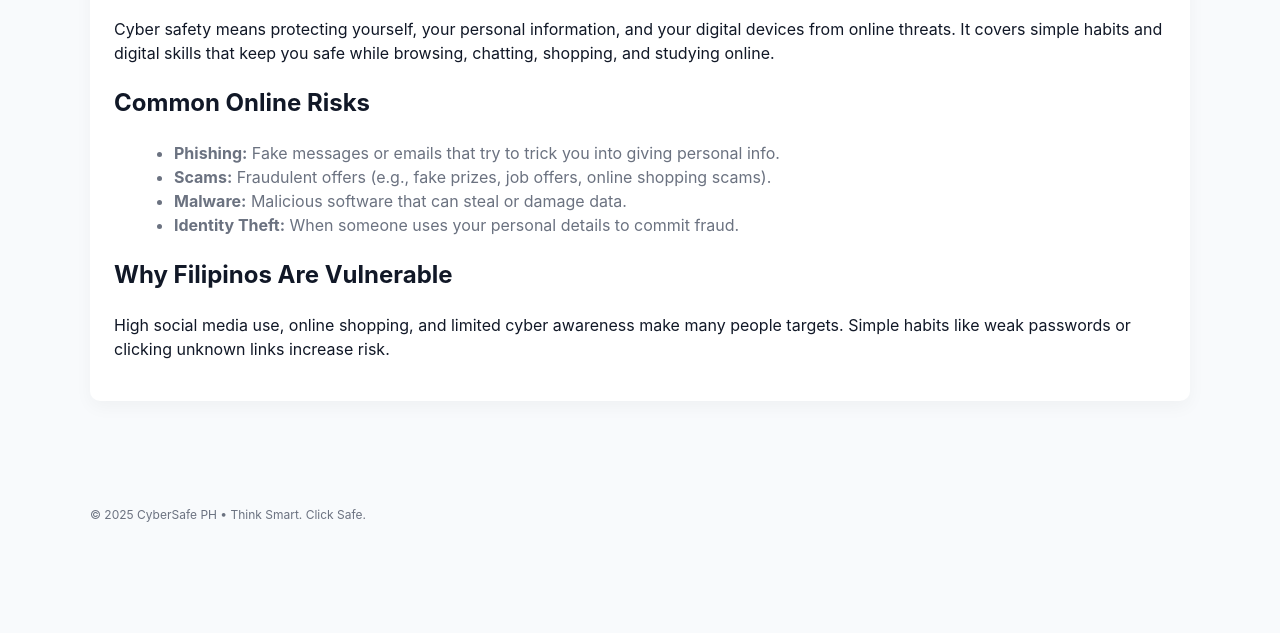
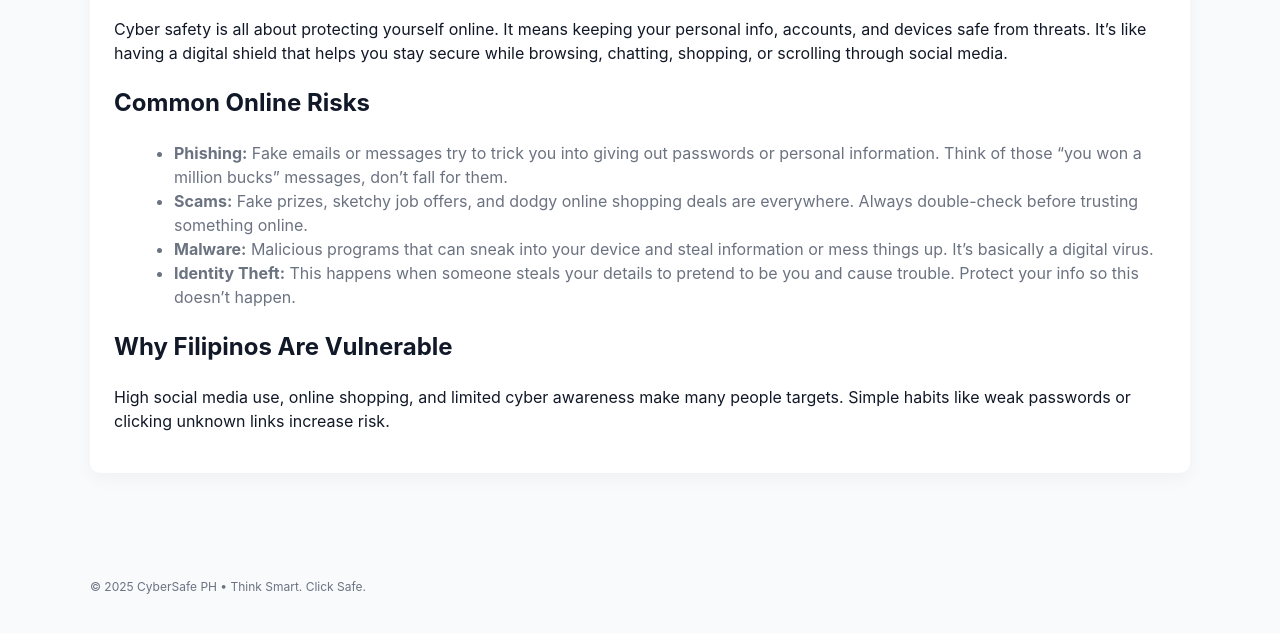
Before and after one commit to jamireako2006-pixel/BossMaster.github.io, a plain HTML site: page what.html in a window 1280 px wide. Shown: the part 209-842 px from the top of the page. Before the commit the page ends 800 px from the top, so only its background shows below. Drawn offline with Linux system fonts and the light colour scheme.

Commit message:
Update what.html

```diff
--- a/what.html
+++ b/what.html
@@ -22,14 +22,14 @@
   <main class="container">
     <article class="content">
       <h1>What is Cyber Safety?</h1>
-      <p>Cyber safety means protecting yourself, your personal information, and your digital devices from online threats. It covers simple habits and digital skills that keep you safe while browsing, chatting, shopping, and studying online.</p>
+      <p>Cyber safety is all about protecting yourself online. It means keeping your personal info, accounts, and devices safe from threats. It’s like having a digital shield that helps you stay secure while browsing, chatting, shopping, or scrolling through social media.</p>
 
       <h2>Common Online Risks</h2>
       <ul class="bullets">
-        <li><strong>Phishing:</strong> Fake messages or emails that try to trick you into giving personal info.</li>
-        <li><strong>Scams:</strong> Fraudulent offers (e.g., fake prizes, job offers, online shopping scams).</li>
-        <li><strong>Malware:</strong> Malicious software that can steal or damage data.</li>
-        <li><strong>Identity Theft:</strong> When someone uses your personal details to commit fraud.</li>
+        <li><strong>Phishing:</strong> Fake emails or messages try to trick you into giving out passwords or personal information. Think of those “you won a million bucks” messages, don’t fall for them.</li>
+        <li><strong>Scams:</strong> Fake prizes, sketchy job offers, and dodgy online shopping deals are everywhere. Always double-check before trusting something online.</li>
+        <li><strong>Malware:</strong> Malicious programs that can sneak into your device and steal information or mess things up. It’s basically a digital virus.</li>
+        <li><strong>Identity Theft:</strong> This happens when someone steals your details to pretend to be you and cause trouble. Protect your info so this doesn’t happen.</li>
       </ul>
 
       <h2>Why Filipinos Are Vulnerable</h2>
@@ -45,4 +45,5 @@
 
   <script>document.getElementById('year2').textContent = new Date().getFullYear();</script>
 </body>
+
 </html>
```
